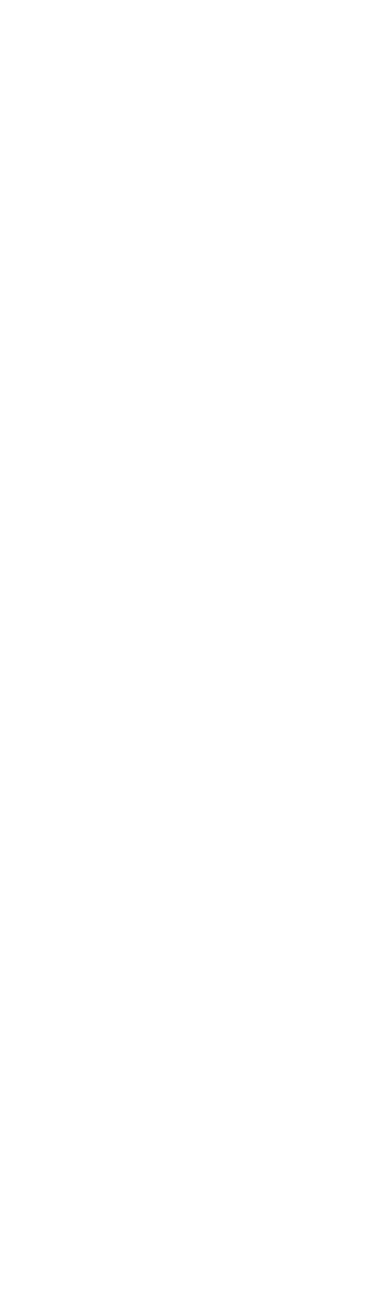
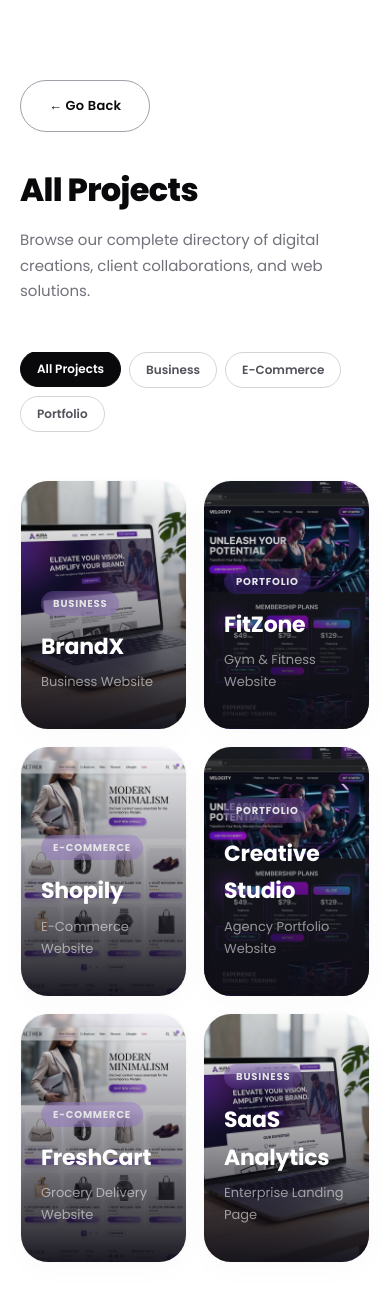
Before and after one commit to Jaijithks/AUREXA, a React (Vite) app: page /projects in a window 390 px wide. Before the commit this address had no page. Shown: the top 1300 px of the page. Before the commit the page ends 844 px from the top, so only its background shows below. Built offline with nearby package versions, Linux system fonts and the light colour scheme; no server answers.

Commit message:
feat: redesign mobile portfolio as 2x3 grid, add all projects page, convert scheme to premium black & white

```diff
--- a/server/db.json
+++ b/server/db.json
@@ -105,12 +105,28 @@
       "type": "E-Commerce Website"
     },
     {
-      "name": "Restaurant booking system",
+      "id": "portfolio-creative",
+      "category": "portfolio",
+      "image": "/assets/images/portfolio-fitness.png",
+      "tag": "Portfolio",
+      "name": "Creative Studio",
+      "type": "Agency Portfolio Website"
+    },
+    {
+      "id": "portfolio-grocery",
+      "category": "ecommerce",
+      "image": "/assets/images/portfolio-ecommerce.png",
+      "tag": "E-Commerce",
+      "name": "FreshCart",
+      "type": "Grocery Delivery Website"
+    },
+    {
+      "id": "portfolio-saas",
       "category": "business",
-      "tag": "Food",
-      "type": "mange bookings of a resatraurant",
-      "image": "http://localhost:5002/uploads/1784128190468-18529849.png",
-      "id": "project-1784128232087"
+      "image": "/assets/images/portfolio-business.png",
+      "tag": "Business",
+      "name": "SaaS Analytics",
+      "type": "Enterprise Landing Page"
     }
   ],
   "contact": {
--- a/src/App.jsx
+++ b/src/App.jsx
@@ -1,12 +1,14 @@
 import { BrowserRouter, Routes, Route } from 'react-router-dom';
 import AdminLayout from './components/AdminLayout';
 import SiteContent from './components/SiteContent';
+import AllProjectsPage from './components/AllProjectsPage';
 
 export default function App() {
   return (
     <BrowserRouter>
       <Routes>
         <Route path="/" element={<SiteContent />} />
+        <Route path="/projects" element={<AllProjectsPage />} />
         <Route path="/api/content/*" element={<AdminLayout />} />
       </Routes>
     </BrowserRouter>
--- /dev/null
+++ b/src/components/AllProjectsPage.jsx
@@ -0,0 +1,120 @@
+import { useState, useEffect, useCallback } from 'react';
+import { Link } from 'react-router-dom';
+import fallbackContent from '../data/fallbackContent';
+
+const API_BASE = import.meta.env.PROD ? 'https://aurexa-admin.onrender.com/api' : 'http://localhost:5002/api';
+
+const FILTERS = [
+  { key: 'all', label: 'All Projects' },
+  { key: 'business', label: 'Business' },
+  { key: 'ecommerce', label: 'E-Commerce' },
+  { key: 'portfolio', label: 'Portfolio' },
+];
+
+export default function AllProjectsPage() {
+  const [projects, setProjects] = useState(fallbackContent.projects);
+  const [activeFilter, setActiveFilter] = useState('all');
+
+  const fetchContent = useCallback(async () => {
+    try {
+      const res = await fetch(`${API_BASE}/content`);
+      if (!res.ok) {
+        throw new Error(`HTTP error! status: ${res.status}`);
+      }
+      const data = await res.json();
+      if (data && typeof data === 'object' && data.projects) {
+        setProjects(data.projects);
+      }
+    } catch (err) {
+      console.error('Failed to connect to backend API on AllProjectsPage, using fallback projects:', err);
+    }
+  }, []);
+
+  useEffect(() => {
+    fetchContent();
+    window.scrollTo(0, 0);
+  }, [fetchContent]);
+
+  const handleFilter = useCallback((filter) => {
+    setActiveFilter(filter);
+  }, []);
+
+  const filteredProjects = projects.filter(
+    (project) => activeFilter === 'all' || project.category === activeFilter
+  );
+
+  return (
+    <div className="all-projects-page" style={{ padding: '80px 20px', minHeight: '100vh', background: 'var(--white)' }}>
+      <div className="container">
+        {/* Header Section */}
+        <div style={{ display: 'flex', justifyContent: 'space-between', alignItems: 'center', marginBottom: '48px', flexWrap: 'wrap', gap: '20px' }}>
+          <div>
+            <Link to="/" className="btn-secondary-pill" style={{ marginBottom: '24px' }}>
+              ← Go Back
+            </Link>
+            <h1 className="portfolio-section-title" style={{ marginTop: '16px' }}>
+              All <span className="highlight">Projects</span>
+            </h1>
+          </div>
+          <p className="portfolio-section-subtitle" style={{ maxWidth: '400px', margin: 0 }}>
+            Browse our complete directory of digital creations, client collaborations, and web solutions.
+          </p>
+        </div>
+
+        {/* Filters */}
+        <div className="portfolio-filters" style={{ justifyContent: 'flex-start', marginBottom: '40px' }}>
+          {FILTERS.map(({ key, label }) => (
+            <button
+              key={key}
+              className={`filter-btn-pill ${activeFilter === key ? 'active' : ''}`}
+              onClick={() => handleFilter(key)}
+            >
+              {label}
+            </button>
+          ))}
+        </div>
+
+        {/* Projects Grid */}
+        <div className="projects-all-grid">
+          {filteredProjects.map((project) => (
+            <div
+              key={project.id}
+              className="portfolio-carousel-card"
+              id={project.id}
+              style={{ flex: 'none', minWidth: 'auto' }}
+            >
+              <img
+                src={project.image}
+                alt={`${project.name} — ${project.type}`}
+                className="portfolio-card-img"
+              />
+              <div className="portfolio-card-overlay">
+                <span className="portfolio-card-tag">{project.tag}</span>
+                <h3 className="portfolio-card-name">{project.name}</h3>
+                <p className="portfolio-card-type">{project.type}</p>
+                {project.liveUrl && (
+                  <a
+                    href={project.liveUrl}
+                    target="_blank"
+                    rel="noopener noreferrer"
+                    className="portfolio-card-link"
+                    onClick={(e) => e.stopPropagation()}
+                  >
+                    View Project ↗
+                  </a>
+                )}
+              </div>
+            </div>
+          ))}
+        </div>
+
+        {/* Empty State */}
+        {filteredProjects.length === 0 && (
+          <div style={{ textAlign: 'center', padding: '80px 0', color: 'var(--grey-400)' }}>
+            <p>No projects found in this category.</p>
+          </div>
+        )}
+      </div>
+    </div>
+  );
+}
--- a/src/components/Portfolio.jsx
+++ b/src/components/Portfolio.jsx
@@ -1,4 +1,5 @@
 import { useState, useCallback, useRef } from 'react';
+import { Link } from 'react-router-dom';
 import { useScrollReveal } from '../hooks/useScrollReveal';
 
 const smoothScroll = (e, href) => {
@@ -125,6 +126,9 @@ export default function Portfolio({ projects }) {
           >
             Start a Project ↗
           </a>
+          <Link to="/projects" className="btn-secondary-pill">
+            View All Projects ↗
+          </Link>
         </div>
         <div className="controls-right">
           <button
--- a/src/data/fallbackContent.js
+++ b/src/data/fallbackContent.js
@@ -103,6 +103,30 @@ const fallbackContent = {
       "tag": "E-Commerce",
       "name": "Shopily",
       "type": "E-Commerce Website"
+    },
+    {
+      "id": "portfolio-creative",
+      "category": "portfolio",
+      "image": "/assets/images/portfolio-fitness.png",
+      "tag": "Portfolio",
+      "name": "Creative Studio",
+      "type": "Agency Portfolio Website"
+    },
+    {
+      "id": "portfolio-grocery",
+      "category": "ecommerce",
+      "image": "/assets/images/portfolio-ecommerce.png",
+      "tag": "E-Commerce",
+      "name": "FreshCart",
+      "type": "Grocery Delivery Website"
+    },
+    {
+      "id": "portfolio-saas",
+      "category": "business",
+      "image": "/assets/images/portfolio-business.png",
+      "tag": "Business",
+      "name": "SaaS Analytics",
+      "type": "Enterprise Landing Page"
     }
   ],
   "contact": {
--- a/src/index.css
+++ b/src/index.css
@@ -11,47 +11,47 @@
 }
 
 :root {
-  /* Purple Palette */
-  --purple-50: #f5f3ff;
-  --purple-100: #ede9fe;
-  --purple-200: #ddd6fe;
-  --purple-300: #c4b5fd;
-  --purple-400: #a78bfa;
-  --purple-500: #8b5cf6;
-  --purple-600: #7c3aed;
-  --purple-700: #6d28d9;
-  --purple-800: #5b21b6;
-  --purple-900: #4c1d95;
+  /* Purple Palette (Mapped to Neutrals / Grey Tones for Black & White Theme) */
+  --purple-50: #fafafa;
+  --purple-100: #f4f4f5;
+  --purple-200: #e4e4e7;
+  --purple-300: #d4d4d8;
+  --purple-400: #a1a1aa;
+  --purple-500: #71717a;
+  --purple-600: #52525b;
+  --purple-700: #3f3f46;
+  --purple-800: #27272a;
+  --purple-900: #18181b;
 
   /* Neutrals */
   --white: #ffffff;
-  --off-white: #faf9ff;
-  --light-grey: #f1f0f7;
-  --grey-100: #e8e6f0;
-  --grey-200: #d4d2de;
-  --grey-300: #a8a5b8;
-  --grey-400: #7c7991;
-  --grey-500: #56536a;
-  --grey-600: #3d3a4e;
-  --grey-700: #2a2838;
-  --grey-800: #1a1826;
-  --grey-900: #0f0e17;
-
-  /* Accents */
-  --accent: var(--purple-600);
-  --accent-light: var(--purple-400);
-  --accent-dark: var(--purple-800);
-  --gradient-primary: linear-gradient(135deg, var(--purple-600) 0%, var(--purple-400) 100%);
-  --gradient-hero: linear-gradient(135deg, #7c3aed 0%, #a78bfa 50%, #c4b5fd 100%);
-  --gradient-glass: linear-gradient(135deg, rgba(124,58,237,0.08) 0%, rgba(167,139,250,0.04) 100%);
+  --off-white: #fafafa;
+  --light-grey: #f4f4f5;
+  --grey-100: #e4e4e7;
+  --grey-200: #d4d4d8;
+  --grey-300: #a1a1aa;
+  --grey-400: #71717a;
+  --grey-500: #52525b;
+  --grey-600: #3f3f46;
+  --grey-700: #27272a;
+  --grey-800: #18181b;
+  --grey-900: #09090b;
+
+  /* Accents (Black & White) */
+  --accent: var(--grey-900);
+  --accent-light: var(--grey-400);
+  --accent-dark: var(--grey-900);
+  --gradient-primary: linear-gradient(135deg, var(--grey-900) 0%, var(--grey-500) 100%);
+  --gradient-hero: linear-gradient(135deg, var(--grey-900) 0%, var(--grey-600) 50%, var(--grey-300) 100%);
+  --gradient-glass: linear-gradient(135deg, rgba(0,0,0,0.06) 0%, rgba(0,0,0,0.02) 100%);
   --gradient-dark: linear-gradient(135deg, var(--grey-900) 0%, var(--grey-800) 100%);
 
-  /* Shadows */
-  --shadow-sm: 0 1px 3px rgba(124,58,237,0.06);
-  --shadow-md: 0 4px 20px rgba(124,58,237,0.08);
-  --shadow-lg: 0 12px 40px rgba(124,58,237,0.12);
-  --shadow-xl: 0 24px 60px rgba(124,58,237,0.16);
-  --shadow-glow: 0 0 40px rgba(124,58,237,0.25);
+  /* Shadows (Neutralized) */
+  --shadow-sm: 0 1px 3px rgba(0,0,0,0.05);
+  --shadow-md: 0 4px 20px rgba(0,0,0,0.06);
+  --shadow-lg: 0 12px 40px rgba(0,0,0,0.08);
+  --shadow-xl: 0 24px 60px rgba(0,0,0,0.1);
+  --shadow-glow: 0 0 40px rgba(0,0,0,0.12);
 
   /* Spacing */
   --section-padding: 120px 80px;
@@ -587,6 +587,31 @@ nav.scrolled {
   box-shadow: var(--shadow-glow);
 }
 
+.btn-secondary-pill {
+  display: inline-flex;
+  align-items: center;
+  gap: 8px;
+  padding: 14px 28px;
+  background: transparent;
+  color: var(--grey-900);
+  border: 1.5px solid var(--grey-300);
+  border-radius: 50px;
+  font-family: 'Poppins', sans-serif;
+  font-size: 13px;
+  font-weight: 600;
+  letter-spacing: 0.02em;
+  cursor: none;
+  transition: all 0.3s ease;
+}
+
+.btn-secondary-pill:hover {
+  background: var(--grey-900);
+  color: var(--white);
+  border-color: var(--grey-900);
+  transform: translateY(-2px);
+  box-shadow: var(--shadow-glow);
+}
+
 .btn-primary-pill svg {
   width: 16px;
   height: 16px;
@@ -725,8 +750,8 @@ nav.scrolled {
 }
 
 .status-dot.green {
-  background: #10b981;
-  box-shadow: 0 0 10px #10b981;
+  background: var(--grey-400);
+  box-shadow: 0 0 10px var(--grey-400);
 }
 
 .status-dot.purple {
@@ -870,7 +895,7 @@ section {
   content: '';
   position: absolute;
   inset: 0;
-  background: linear-gradient(135deg, rgba(124,58,237,0.1) 0%, transparent 60%);
+  background: linear-gradient(135deg, rgba(0,0,0,0.08) 0%, transparent 60%);
   pointer-events: none;
 }
 
@@ -1667,7 +1692,7 @@ section {
 }
 
 .btn-submit.success {
-  background: linear-gradient(135deg, #10b981 0%, #34d399 100%);
+  background: linear-gradient(135deg, var(--grey-800) 0%, var(--grey-600) 100%);
 }
 
 /* =====================================================
@@ -1922,19 +1947,46 @@ footer {
     flex-shrink: 0;
   }
 
+  .portfolio-carousel-track {
+    display: grid !important;
+    grid-template-columns: repeat(2, 1fr) !important;
+    gap: 16px !important;
+    overflow-x: visible !important;
+    scroll-snap-type: none !important;
+    padding: 10px 4px !important;
+  }
+
   .portfolio-carousel-card {
-    flex: 0 0 calc(100% - 8px);
-    min-width: 270px;
+    flex: none !important;
+    width: 100% !important;
+    min-width: 0 !important;
+    aspect-ratio: 2/3 !important;
+  }
+
+  /* Limit homepage portfolio to 6 cards on mobile (2x3 grid) */
+  #portfolio .portfolio-carousel-card:nth-child(n+7) {
+    display: none !important;
   }
 
   .portfolio-card-overlay {
-    padding: 24px;
+    padding: 20px;
   }
 
   .portfolio-bottom-controls {
     flex-direction: column-reverse;
     gap: 24px;
     align-items: center;
+  }
+
+  .portfolio-bottom-controls .controls-right {
+    display: none !important;
+  }
+
+  .portfolio-bottom-controls .controls-left {
+    display: flex;
+    flex-direction: column;
+    width: 100%;
+    gap: 12px;
   }
 
   .about-stats {
@@ -2023,10 +2075,33 @@ footer {
   width: fit-content;
   transition: transform 0.3s ease, box-shadow 0.3s ease;
   z-index: 2;
-  box-shadow: 0 4px 12px rgba(124, 58, 237, 0.2);
+  box-shadow: 0 4px 12px rgba(0, 0, 0, 0.15);
 }
 
 .portfolio-live-btn:hover {
   transform: translateY(-2px);
-  box-shadow: 0 6px 16px rgba(124, 58, 237, 0.4);
-}
+  box-shadow: 0 6px 16px rgba(0, 0, 0, 0.25);
+}
+
+/* =====================================================
+   ALL PROJECTS PAGE
+   ===================================================== */
+.projects-all-grid {
+  display: grid;
+  grid-template-columns: repeat(3, 1fr);
+  gap: 24px;
+  margin-top: 24px;
+}
+
+@media (max-width: 1024px) {
+  .projects-all-grid {
+    grid-template-columns: repeat(2, 1fr);
+  }
+}
+
+@media (max-width: 768px) {
+  .projects-all-grid {
+    grid-template-columns: repeat(2, 1fr);
+    gap: 16px;
+  }
+}
```
